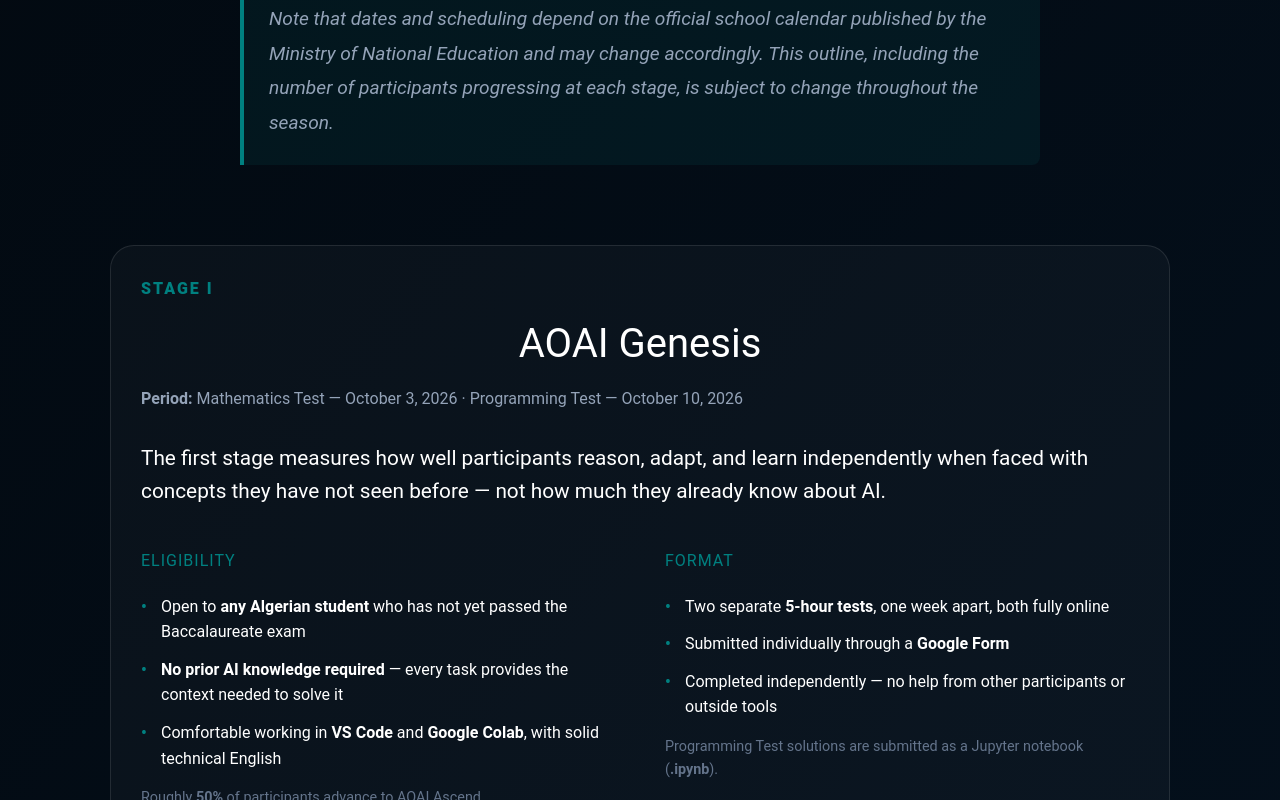
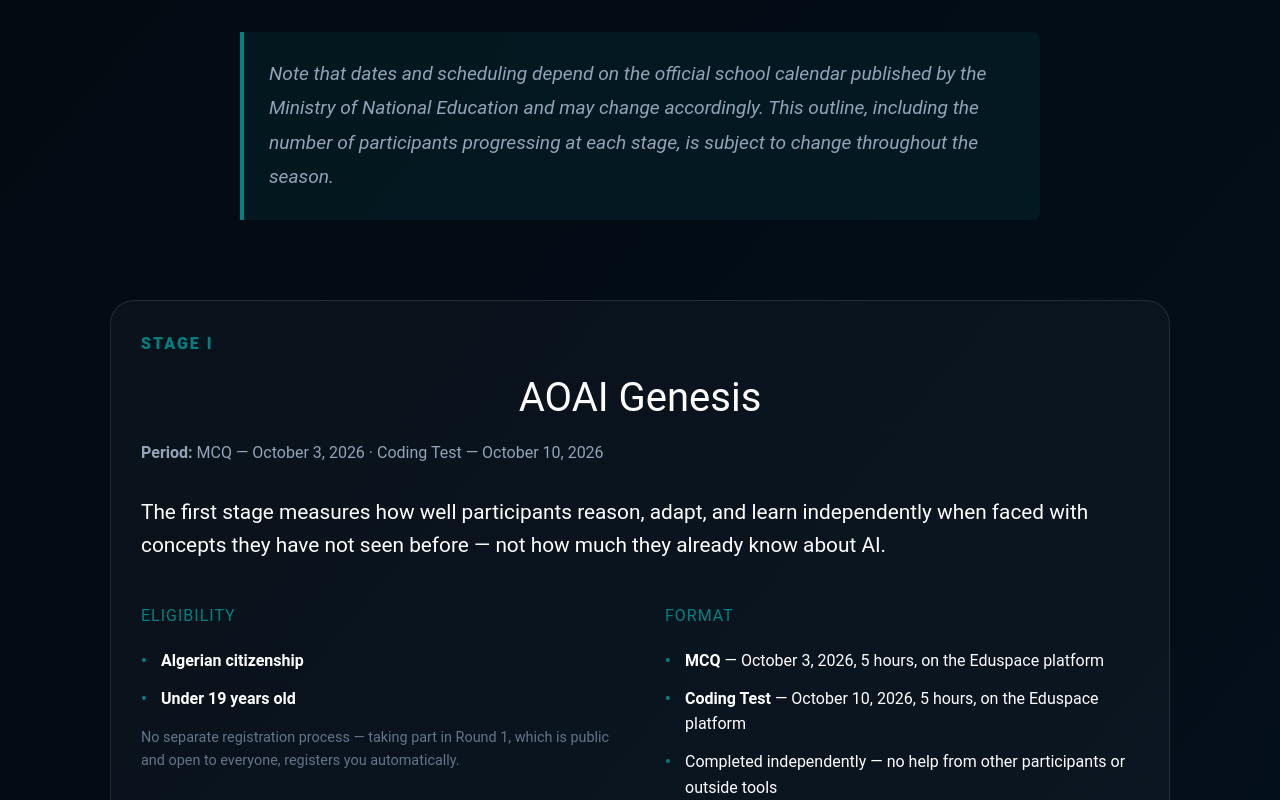
Before and after one commit to zakaria-hammal/AOAI_Website, a Next.js app: page / in a window 1280 px wide. Shown: the part 4400-5200 px from the top of the page. Built offline with nearby package versions, Linux system fonts and the light colour scheme.

Commit message:
New changes

```diff
--- a/src/components/selection.tsx
+++ b/src/components/selection.tsx
@@ -16,6 +16,9 @@ export function Selection() {
           <p>
             As the season progresses, training increasingly follows the <strong>official IOAI syllabus</strong>, while the expected level of independence, problem-solving ability, and commitment rises at each stage.
           </p>
+          <p>
+            Results for every round are published publicly on the AOAI website and the Discord server.
+          </p>
           <blockquote className="selection-disclaimer">
             Note that dates and scheduling depend on the official school calendar published by the Ministry of National Education and may change accordingly. This outline, including the number of participants progressing at each stage, is subject to change throughout the season.
           </blockquote>
@@ -28,7 +31,7 @@ export function Selection() {
           <div className="phase-card-header">
             <span className="phase-badge">Stage I</span>
             <h3 className="phase-name">AOAI Genesis</h3>
-            <p className="phase-period"><strong>Period:</strong> Mathematics Test — October 3, 2026 · Programming Test — October 10, 2026</p>
+            <p className="phase-period"><strong>Period:</strong> MCQ — October 3, 2026 · Coding Test — October 10, 2026</p>
           </div>
 
           <div className="phase-card-body">
@@ -38,21 +41,20 @@ export function Selection() {
               <div className="info-section">
                 <h4>Eligibility</h4>
                 <ul className="selection-list">
-                  <li>Open to <strong>any Algerian student</strong> who has not yet passed the Baccalaureate exam</li>
-                  <li><strong>No prior AI knowledge required</strong> — every task provides the context needed to solve it</li>
-                  <li>Comfortable working in <strong>VS Code</strong> and <strong>Google Colab</strong>, with solid technical English</li>
+                  <li><strong>Algerian citizenship</strong></li>
+                  <li><strong>Under 19 years old</strong></li>
                 </ul>
-                <p className="note-text">Roughly <strong>50%</strong> of participants advance to AOAI Ascend.</p>
+                <p className="note-text">No separate registration process — taking part in Round 1, which is public and open to everyone, registers you automatically.</p>
               </div>
 
               <div className="info-section">
                 <h4>Format</h4>
                 <ul className="selection-list">
-                  <li>Two separate <strong>5-hour tests</strong>, one week apart, both fully online</li>
-                  <li>Submitted individually through a <strong>Google Form</strong></li>
+                  <li><strong>MCQ</strong> — October 3, 2026, 5 hours, on the Eduspace platform</li>
+                  <li><strong>Coding Test</strong> — October 10, 2026, 5 hours, on the Eduspace platform</li>
                   <li>Completed independently — no help from other participants or outside tools</li>
                 </ul>
-                <p className="note-text">Programming Test solutions are submitted as a Jupyter notebook (<strong>.ipynb</strong>).</p>
+                <p className="note-text">Roughly <strong>50%</strong> of participants advance to AOAI Ascend.</p>
               </div>
             </div>
 
@@ -61,12 +63,12 @@ export function Selection() {
               <p>Each test is built around:</p>
               <div className="curriculum-sub-grid">
                 <div className="curr-item">
-                  <h5>Mathematics Test</h5>
-                  <p>Linear Algebra, Calculus, and Probability &amp; Statistics, extending beyond the standard high-school curriculum. Only a LaTeX cheat sheet is provided.</p>
+                  <h5>Mathematics (MCQ)</h5>
+                  <p>Linear Algebra, Calculus, and Probability &amp; Statistics, extending beyond the standard high-school curriculum — delivered as multiple choice on Eduspace.</p>
                 </div>
                 <div className="curr-item">
-                  <h5>Programming Test</h5>
-                  <p>Python problems drawn from Machine Learning, Computer Vision, and NLP pipelines. Only the official Python documentation is allowed.</p>
+                  <h5>Programming (Coding Test)</h5>
+                  <p>Python problems drawn from Machine Learning, Computer Vision, and NLP pipelines, solved directly on the Eduspace platform.</p>
                 </div>
                 <div className="curr-item">
                   <h5>Prior Knowledge</h5>
@@ -77,7 +79,7 @@ export function Selection() {
 
             <div className="roadmap-download-zone">
               <p>For a full breakdown of preparation resources, download the AOAI Genesis guide:</p>
-              <a href="/aoai-genesis.pdf" download className="download-cta-btn">
+              <a href="/AOAI_Genesis.pdf" download className="download-cta-btn">
                 <svg width="20" height="20" viewBox="0 0 24 24" fill="none" stroke="currentColor" strokeWidth="2"><path d="M21 15v4a2 2 0 0 1-2 2H5a2 2 0 0 1-2-2v-4M7 10l5 5 5-5M12 15V3"/></svg>
                 Download PDF Guide
               </a>
@@ -116,12 +118,12 @@ export function Selection() {
                   <li><strong>Pandas</strong> for data manipulation and analysis</li>
                   <li><strong>Scikit-learn</strong>, <strong>XGBoost</strong>, and <strong>CatBoost</strong> for practical ML models</li>
                 </ul>
-                <p className="note-text">Mathematics is introduced only as needed and is generally not a direct test component at this stage.</p>
               </div>
             </div>
             <div className="selection-rounds-box">
-              <h4>Outcome</h4>
-              <p>Ascend tests practical ML fluency rather than memorized theory. Around <strong>20%</strong> of participants progress to AOAI Vanguard; everyone else keeps access to later-stage material to prepare for next season.</p>
+              <h4>Selection Test</h4>
+              <p>Round 2 combines a <strong>written mathematics test</strong> with a <strong>basic Machine Learning</strong> problem on tabular data.</p>
+              <p className="exam-footer">Around <strong>20%</strong> of participants progress to AOAI Vanguard; everyone else keeps access to later-stage material to prepare for next season.</p>
             </div>
           </div>
         </div>
@@ -155,8 +157,9 @@ export function Selection() {
               </div>
             </div>
             <div className="selection-rounds-box">
-              <h4>Outcome</h4>
-              <p>The <strong>10 strongest participants</strong> at the end of AOAI Vanguard progress to AOAI Apex, the program&apos;s final selection stage.</p>
+              <h4>Selection Test</h4>
+              <p>Round 3 covers <strong>Computer Vision</strong> and <strong>Natural Language Processing</strong> problems.</p>
+              <p className="exam-footer">The <strong>10 strongest participants</strong> progress to AOAI Apex, the program&apos;s final selection stage.</p>
             </div>
           </div>
         </div>
@@ -190,7 +193,8 @@ export function Selection() {
             </div>
             <div className="tst-final-info">
               <h4>Final Team Selection Test</h4>
-              <p>Ten participants compete in the Final Team Selection Test, which mirrors real IOAI conditions — analyzing unfamiliar problems, using available tools and models effectively, managing time, and debugging under pressure.</p>
+              <p>Round 4 draws on <strong>the entire IOAI syllabus</strong> — any topic covered so far is fair game. Ten participants compete under conditions that mirror the real IOAI: analyzing unfamiliar problems, using available tools and models effectively, managing time, and debugging under pressure.</p>
+              <p className="exam-footer">The top <strong>4 scorers</strong> form the Algerian team. If a selected student is unable or unwilling to take part, their spot goes to the next-highest scorer as a reserve.</p>
               <div className="final-selection-statement">
                 Four participants are selected to form the Algerian team for the season.
               </div>
```
